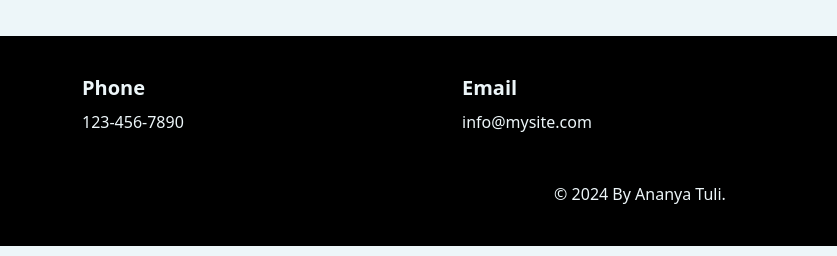
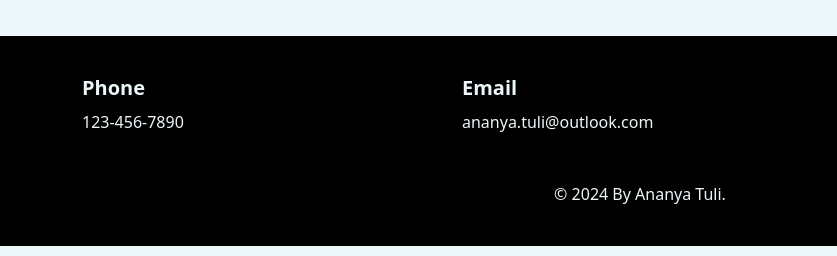
Before and after one commit to ananyaaa26/portfolio-website, a plain HTML site: page contact.html in a window 1280 px wide. Shown: the part 544-800 px from the top of the page, 0-837 px from the left. Drawn offline with nearby package versions, Linux system fonts and the light colour scheme.

Commit message:
Add files via upload

```diff
--- a/contact.html
+++ b/contact.html
@@ -100,7 +100,7 @@
             </div>
             <div class="col-md-4">
                 <h5>Email</h5>
-                <p>info@mysite.com</p>
+                <p>ananya.tuli@outlook.com</p>
             </div>
             <div class="col-md-4">
                 <h5>Follow Me</h5>
```
Also changed, not shown: index.html (+1 -1 lines), resumee.html (+1 -1 lines).
